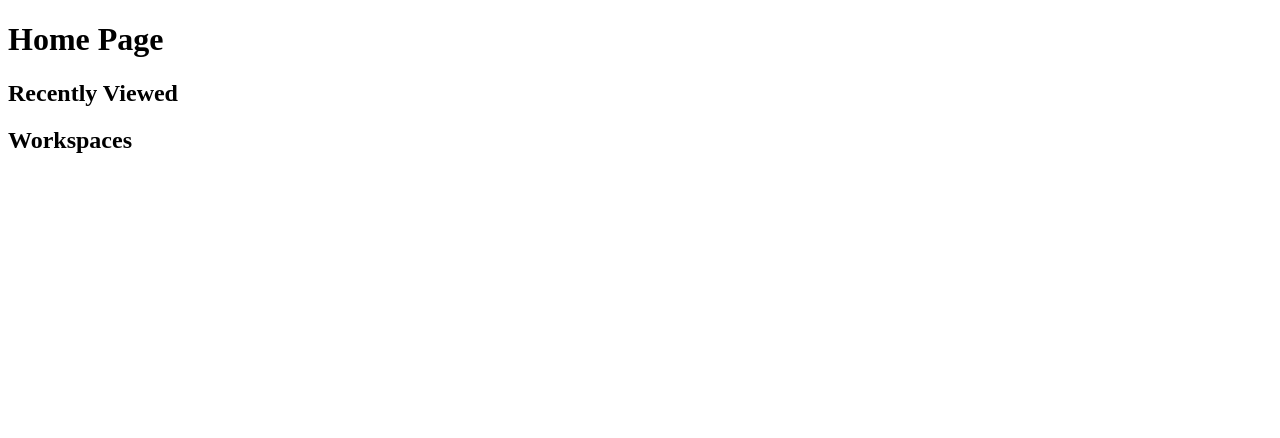
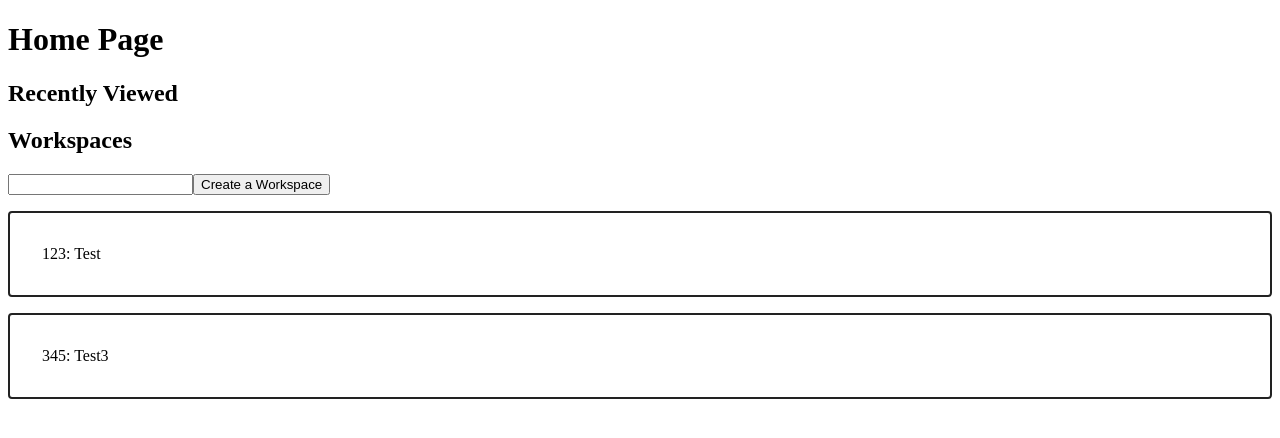
Before and after one commit to cool-pants/mello, a Nuxt app: page / in a window 1280 px wide. Shown: the top 438 px of the page. Built offline with nearby package versions, Linux system fonts and the light colour scheme.

Commit message:
[FEAT]: users can create workspace cart

```diff
--- a/app.vue
+++ b/app.vue
@@ -1,12 +1,48 @@
-<script>
-export default {}
+<script setup>
+import { ref } from 'vue';
+
+const newWorkspaceName = ref('')
+const workspaceList = ref([
+  { id: 123, name: 'Test' },
+  { id: 345, name: 'Test3' }
+])
+
+const createWorkspace = () => {
+  const randomId = Math.floor(Math.random() * 1000)
+
+  workspaceList.value.push({
+    id: randomId,
+    name: newWorkspaceName.value
+  })
+  newWorkspaceName.value = ""
+}
+
 </script>
 
 <template>
   <h1>Home Page</h1>
   <h2>Recently Viewed</h2>
   <h2>Workspaces</h2>
+  <input type="text" v-model="newWorkspaceName" />
+  <button @click="createWorkspace">Create a Workspace</button>
+  <ul class="workspace-list">
+    <li class="workspace-card" v-for="workspace in workspaceList" :key="workspace.id">
+      {{ workspace.id }}: {{ workspace.name }}
+    </li>
+  </ul>
 </template>
 
 <style>
+.workspace-card {
+  display: block;
+  border: 2px solid #222;
+  border-radius: 4px;
+  padding: 2rem;
+  margin-bottom: 1rem;
+}
+
+.workspace-list {
+  margin-left: 0px;
+  padding-left: 0px;
+}
 </style>
```
